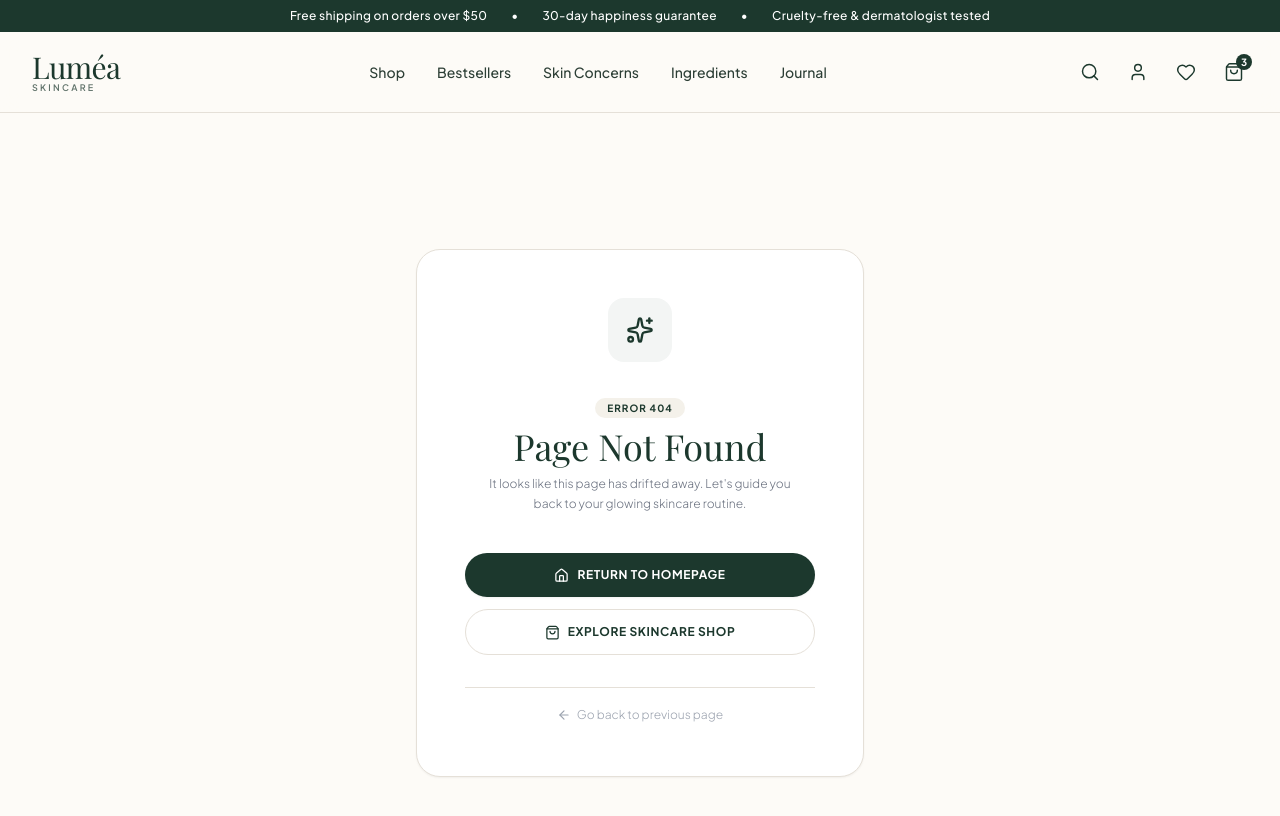
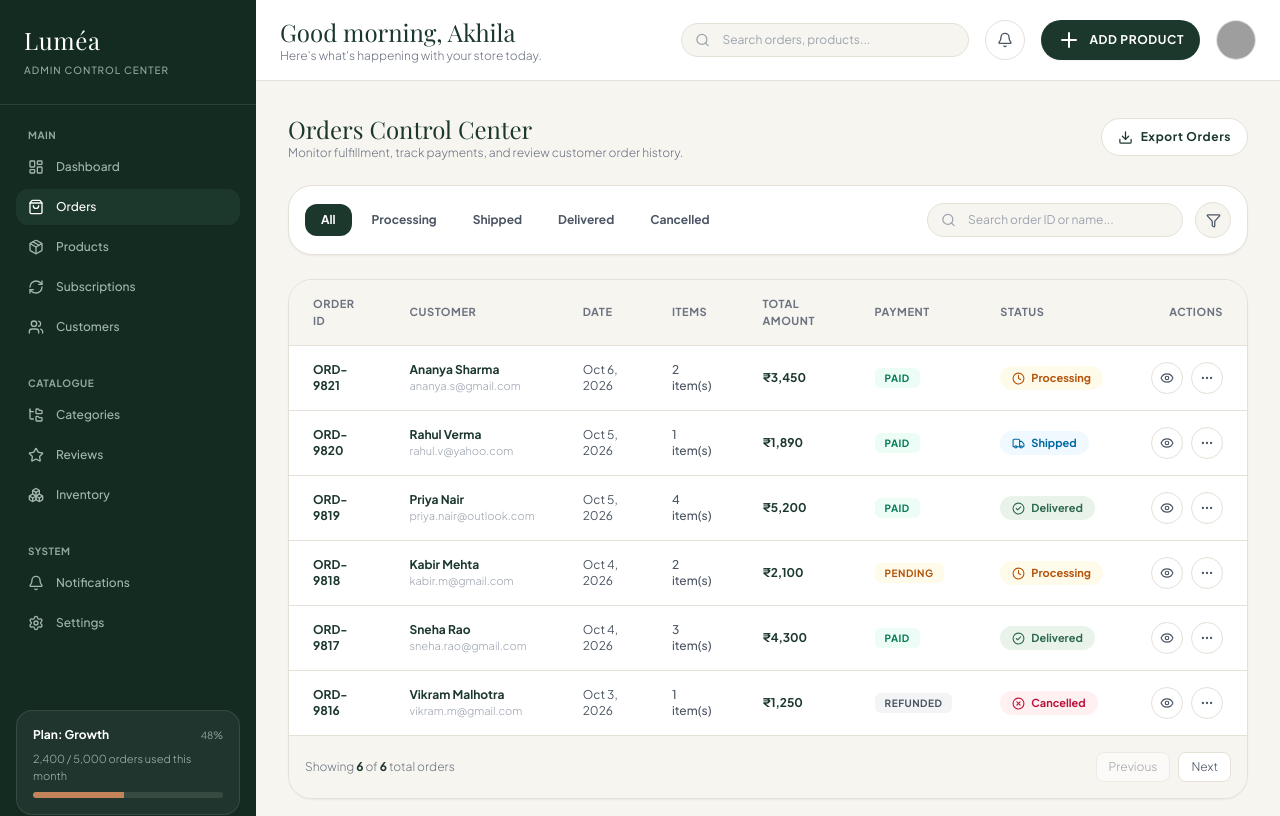
Before and after one commit to akhilavijayanmoonnumackal/Lumea_skincare_E-Commerce-Application, a React (Vite) app in the folder client/: page /admin/orders in a window 1280 px wide. Shown: the top 816 px of the page. Built offline with nearby package versions, Linux system fonts and the light colour scheme; grey boxes are pictures that could not be loaded; a web font is replaced by a local one.

Commit message:
orders page updated

```diff
--- a/client/src/app/router.tsx
+++ b/client/src/app/router.tsx
@@ -23,6 +23,7 @@ import NotFound from '../pages/error/NotFound';
 
 //Admin Pages
 import DashboardPage from '../pages/admin/AdminDashboard';
+import OrdersPage from '../pages/admin/OrdersPage';
 
 
 export const router = createBrowserRouter([
@@ -118,6 +119,10 @@ export const router = createBrowserRouter([
                 path: "dashboard",
                 element: <DashboardPage />,
             },
+            {
+                path: "orders",
+                element: <OrdersPage />,
+            },
         ]
     }
 ]);
--- /dev/null
+++ b/client/src/pages/admin/OrdersPage.tsx
@@ -0,0 +1,174 @@
+// C:\PROJECTS_MERN\Lumea-skin care-E-commerce Website\client\src\pages\admin\OrdersPage.tsx
+import { useState } from 'react';
+import { Search, Filter, Download, Eye, MoreHorizontal, CheckCircle2, Clock, Truck, XCircle } from 'lucide-react';
+
+export default function OrdersPage() {
+  const [filterTab, setFilterTab] = useState('All');
+  const [searchQuery, setSearchQuery] = useState('');
+
+  const orders = [
+    { id: 'ORD-9821', customer: 'Ananya Sharma', email: 'ananya.s@gmail.com', date: 'Oct 6, 2026', total: '₹3,450', items: 2, status: 'Processing', payment: 'Paid' },
+    { id: 'ORD-9820', customer: 'Rahul Verma', email: 'rahul.v@yahoo.com', date: 'Oct 5, 2026', total: '₹1,890', items: 1, status: 'Shipped', payment: 'Paid' },
+    { id: 'ORD-9819', customer: 'Priya Nair', email: 'priya.nair@outlook.com', date: 'Oct 5, 2026', total: '₹5,200', items: 4, status: 'Delivered', payment: 'Paid' },
+    { id: 'ORD-9818', customer: 'Kabir Mehta', email: 'kabir.m@gmail.com', date: 'Oct 4, 2026', total: '₹2,100', items: 2, status: 'Processing', payment: 'Pending' },
+    { id: 'ORD-9817', customer: 'Sneha Rao', email: 'sneha.rao@gmail.com', date: 'Oct 4, 2026', total: '₹4,300', items: 3, status: 'Delivered', payment: 'Paid' },
+    { id: 'ORD-9816', customer: 'Vikram Malhotra', email: 'vikram.m@gmail.com', date: 'Oct 3, 2026', total: '₹1,250', items: 1, status: 'Cancelled', payment: 'Refunded' },
+  ];
+
+  const getStatusBadge = (status: string) => {
+    switch (status) {
+      case 'Delivered':
+        return (
+          <span className="inline-flex items-center space-x-1.5 px-3 py-1 rounded-full text-[11px] font-bold bg-[#EAF3EA] text-[#2D6A4F]">
+            <CheckCircle2 size={13} />
+            <span>Delivered</span>
+          </span>
+        );
+      case 'Shipped':
+        return (
+          <span className="inline-flex items-center space-x-1.5 px-3 py-1 rounded-full text-[11px] font-bold bg-sky-50 text-sky-700">
+            <Truck size={13} />
+            <span>Shipped</span>
+          </span>
+        );
+      case 'Processing':
+        return (
+          <span className="inline-flex items-center space-x-1.5 px-3 py-1 rounded-full text-[11px] font-bold bg-amber-50 text-amber-700">
+            <Clock size={13} />
+            <span>Processing</span>
+          </span>
+        );
+      case 'Cancelled':
+        return (
+          <span className="inline-flex items-center space-x-1.5 px-3 py-1 rounded-full text-[11px] font-bold bg-rose-50 text-rose-700">
+            <XCircle size={13} />
+            <span>Cancelled</span>
+          </span>
+        );
+      default:
+        return null;
+    }
+  };
+
+  const filteredOrders = orders.filter(order => {
+    const matchesTab = filterTab === 'All' || order.status === filterTab;
+    const matchesSearch = order.id.toLowerCase().includes(searchQuery.toLowerCase()) ||
+                          order.customer.toLowerCase().includes(searchQuery.toLowerCase()) ||
+                          order.email.toLowerCase().includes(searchQuery.toLowerCase());
+    return matchesTab && matchesSearch;
+  });
+
+  return (
+    <div className="space-y-6">
+      {/* Page Header */}
+      <div className="flex flex-col sm:flex-row sm:items-center sm:justify-between gap-4">
+        <div>
+          <h2 className="font-serif text-2xl text-[#1C382D]">Orders Control Center</h2>
+          <p className="text-xs text-gray-500 font-light">Monitor fulfillment, track payments, and review customer order history.</p>
+        </div>
+        <button className="bg-white hover:bg-gray-50 border border-[#E5E0D8] text-[#1C382D] px-4 py-2.5 rounded-full text-xs font-bold tracking-wider flex items-center space-x-2 transition-colors shadow-2xs self-start sm:self-auto">
+          <Download size={15} />
+          <span>Export Orders</span>
+        </button>
+      </div>
+
+      {/* Filter Tabs & Search Bar */}
+      <div className="bg-white p-4 rounded-3xl border border-[#E5E0D8] shadow-sm flex flex-col md:flex-row items-stretch md:items-center justify-between gap-4">
+        <div className="flex items-center space-x-1 overflow-x-auto pb-2 md:pb-0">
+          {['All', 'Processing', 'Shipped', 'Delivered', 'Cancelled'].map((tab) => (
+            <button
+              key={tab}
+              onClick={() => setFilterTab(tab)}
+              className={`px-4 py-2 rounded-xl text-xs font-bold transition-colors whitespace-nowrap ${filterTab === tab ? 'bg-[#1C382D] text-white shadow-2xs' : 'text-gray-600 hover:bg-gray-100'}`}
+            >
+              {tab}
+            </button>
+          ))}
+        </div>
+
+        <div className="flex items-center space-x-3">
+          <div className="relative flex-1 sm:w-64">
+            <Search size={15} className="absolute left-3.5 top-1/2 -translate-y-1/2 text-gray-400" />
+            <input
+              type="text"
+              value={searchQuery}
+              onChange={(e) => setSearchQuery(e.target.value)}
+              placeholder="Search order ID or name..."
+              className="w-full bg-[#F7F5F0] border border-[#E5E0D8] rounded-full pl-10 pr-4 py-2 text-xs text-[#1C382D] focus:outline-none focus:border-[#1C382D]"
+            />
+          </div>
+          <button className="w-9 h-9 rounded-full border border-[#E5E0D8] bg-[#F7F5F0] flex items-center justify-center text-gray-600 hover:bg-gray-200 transition-colors">
+            <Filter size={15} />
+          </button>
+        </div>
+      </div>
+
+      {/* Orders Table */}
+      <div className="bg-white rounded-3xl border border-[#E5E0D8] shadow-sm overflow-hidden">
+        <div className="overflow-x-auto">
+          <table className="w-full text-left border-collapse">
+            <thead>
+              <tr className="bg-[#F7F5F0] border-b border-[#E5E0D8] text-[11px] font-bold text-gray-500 uppercase tracking-wider">
+                <th className="py-4 px-6">Order ID</th>
+                <th className="py-4 px-6">Customer</th>
+                <th className="py-4 px-6">Date</th>
+                <th className="py-4 px-6">Items</th>
+                <th className="py-4 px-6">Total Amount</th>
+                <th className="py-4 px-6">Payment</th>
+                <th className="py-4 px-6">Status</th>
+                <th className="py-4 px-6 text-right">Actions</th>
+              </tr>
+            </thead>
+            <tbody className="divide-y divide-[#E5E0D8] text-xs">
+              {filteredOrders.length > 0 ? (
+                filteredOrders.map((order, idx) => (
+                  <tr key={idx} className="hover:bg-[#FAFAFA] transition-colors">
+                    <td className="py-4 px-6 font-bold text-[#1C382D]">{order.id}</td>
+                    <td className="py-4 px-6">
+                      <div className="font-bold text-[#1C382D]">{order.customer}</div>
+                      <div className="text-[11px] text-gray-400 font-light">{order.email}</div>
+                    </td>
+                    <td className="py-4 px-6 text-gray-600">{order.date}</td>
+                    <td className="py-4 px-6 text-gray-600 font-medium">{order.items} item(s)</td>
+                    <td className="py-4 px-6 font-bold text-[#1C382D]">{order.total}</td>
+                    <td className="py-4 px-6">
+                      <span className={`px-2.5 py-1 rounded-md text-[10px] font-bold uppercase tracking-wider ${order.payment === 'Paid' ? 'bg-emerald-50 text-emerald-700' : order.payment === 'Pending' ? 'bg-amber-50 text-amber-700' : 'bg-gray-100 text-gray-600'}`}>
+                        {order.payment}
+                      </span>
+                    </td>
+                    <td className="py-4 px-6">{getStatusBadge(order.status)}</td>
+                    <td className="py-4 px-6 text-right">
+                      <div className="flex items-center justify-end space-x-2">
+                        <button className="w-8 h-8 rounded-full border border-[#E5E0D8] bg-white flex items-center justify-center text-gray-600 hover:bg-[#1C382D] hover:text-white hover:border-[#1C382D] transition-all">
+                          <Eye size={14} />
+                        </button>
+                        <button className="w-8 h-8 rounded-full border border-[#E5E0D8] bg-white flex items-center justify-center text-gray-600 hover:bg-gray-100 transition-colors">
+                          <MoreHorizontal size={14} />
+                        </button>
+                      </div>
+                    </td>
+                  </tr>
+                ))
+              ) : (
+                <tr>
+                  <td colSpan={8} className="py-12 text-center text-gray-400 font-light">
+                    No orders found matching your filter.
+                  </td>
+                </tr>
+              )}
+            </tbody>
+          </table>
+        </div>
+
+        {/* Table Footer / Pagination */}
+        <div className="p-4 bg-[#F7F5F0] border-t border-[#E5E0D8] flex items-center justify-between text-xs text-gray-500 font-light">
+          <span>Showing <strong className="text-[#1C382D] font-bold">{filteredOrders.length}</strong> of <strong className="text-[#1C382D] font-bold">{orders.length}</strong> total orders</span>
+          <div className="flex items-center space-x-2">
+            <button className="px-3 py-1.5 rounded-lg border border-[#E5E0D8] bg-white text-gray-600 hover:bg-gray-50 disabled:opacity-50" disabled>Previous</button>
+            <button className="px-3 py-1.5 rounded-lg border border-[#E5E0D8] bg-white text-gray-600 hover:bg-gray-50">Next</button>
+          </div>
+        </div>
+      </div>
+    </div>
+  );
+}
```
